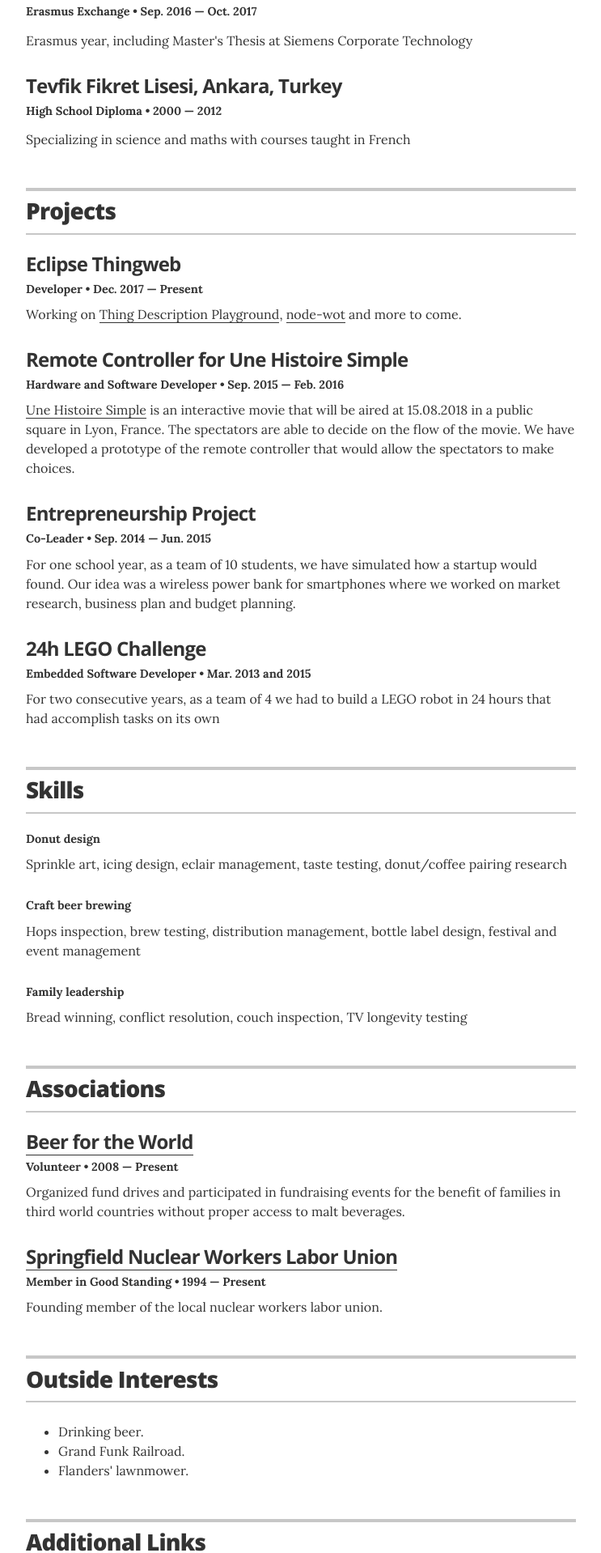
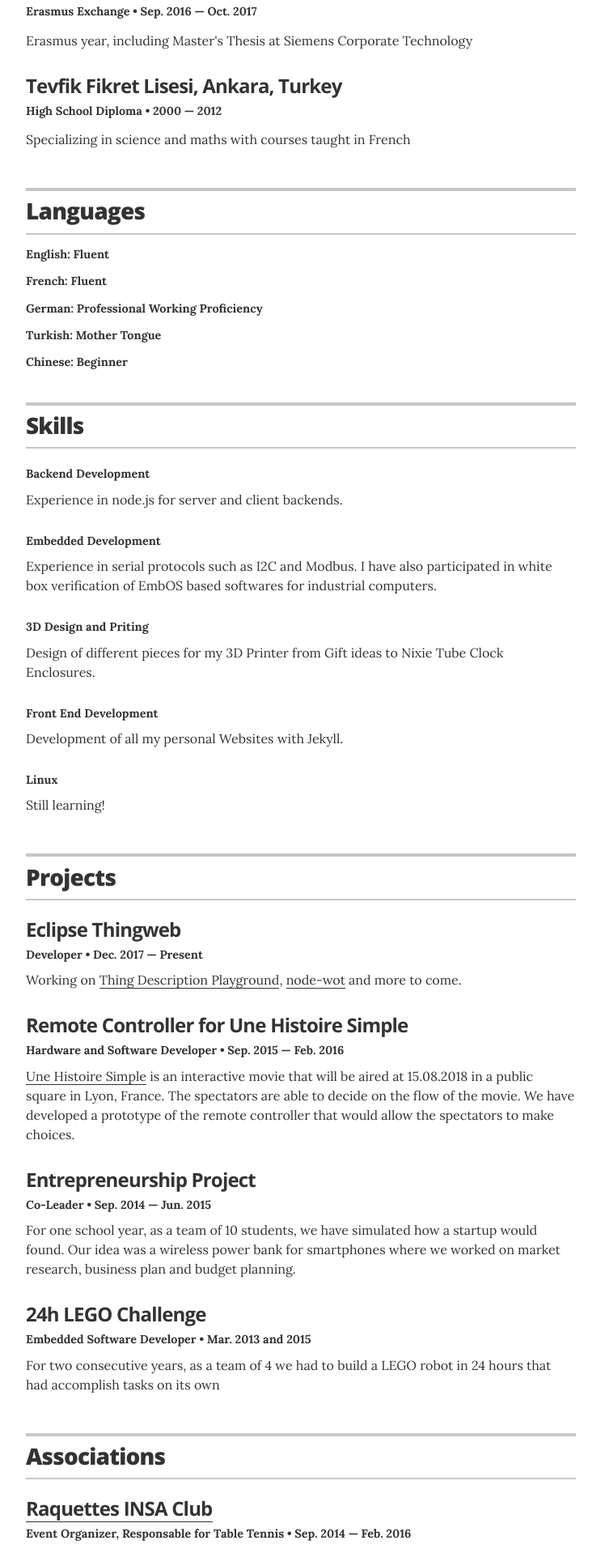
Before and after one commit to egekorkan/resume, a Jekyll site: the page built from index.html, in a window 1280 px wide. Shown: the part 2172-4090 px from the top of the page at 81% size, without its empty margins (268-1011 px from the left). Built offline with Jekyll 4.4.1, drawn with Linux system fonts in a browser that asks for light colours; some of the changed text lies outside the part shown.

Commit message:
update info on me

```diff
--- a/_config.yml
+++ b/_config.yml
@@ -29,9 +29,10 @@ resume_looking_for_work:        "yes"
 resume_section_experience:      true
 resume_section_education:       true
 resume_section_projects:        true
+resume_section_languages:       true
 resume_section_skills:          true
 resume_section_recognition:     false
-resume_section_links:           true
+resume_section_links:           false
 resume_section_associations:    true
 resume_section_interests:       true
 
--- a/_data/associations.yml
+++ b/_data/associations.yml
@@ -1,15 +1,15 @@
 # Associations
 # comment out the urls if you do not wish to display them
 
-- organization: Beer for the World
-  role: Volunteer
-  year: 2008 &mdash; Present
-  url: http://beerfortheworld.com
-  summary: Organized fund drives and participated in fundraising events for the benefit of families in third world countries without proper access to malt beverages.
+- organization: Raquettes INSA Club
+  role: Event Organizer, Responsable for Table Tennis
+  year: Sep. 2014 &mdash; Feb. 2016
+  url: https://www.facebook.com/RaquettesInsaClub/
+  summary: RIC is a student club for raquette sports. I organized the weekly table tennis trainings, tournaments and also our yearly big tournaments involving all the sports.
 
 
-- organization: Springfield Nuclear Workers Labor Union
-  role: Member in Good Standing
-  year: 1994 &mdash; Present
-  url: http://snwlu.org
-  summary: Founding member of the local nuclear workers labor union.
+- organization: Un Doua de Jazz
+  role: Volunteer
+  year: 2012
+  url: http://www.undouadejazz.com/
+  summary: Helped the organisation of Un Doua de Jazz, a week long jazz festival organized solely by students
--- a/_data/interests.yml
+++ b/_data/interests.yml
@@ -1,4 +1,6 @@
 # Interests
-- description: Drinking beer.
-- description: Grand Funk Railroad.
-- description: Flanders' lawnmower.
+- description: Balconing (Gardening in a balcony)
+- description: Yoga
+- description: Sailing
+- description: Cooking
+- description: Snowboarding
--- /dev/null
+++ b/_data/languages.yml
@@ -0,0 +1,16 @@
+# Languages
+
+- language: English
+  level: Fluent
+
+- language: French
+  level: Fluent
+
+- language: German
+  level: Professional Working Proficiency
+
+- language: Turkish
+  level: Mother Tongue
+
+- language: Chinese
+  level: Beginner
--- a/_data/skills.yml
+++ b/_data/skills.yml
@@ -1,12 +1,16 @@
 # Skills
-# Donut design
-- skill: Donut design
-  description: Sprinkle art, icing design, eclair management, taste testing, donut/coffee pairing research
 
-# Craft beer brewing
-- skill: Craft beer brewing
-  description: Hops inspection, brew testing, distribution management, bottle label design, festival and event management
+- skill: Backend Development
+  description: Experience in node.js for server and client backends.
 
-# Family leadership
-- skill: Family leadership
-  description: Bread winning, conflict resolution, couch inspection, TV longevity testing
+- skill: Embedded Development
+  description: Experience in serial protocols such as I2C and Modbus. I have also participated in white box verification of EmbOS based softwares for industrial computers.
+
+- skill: 3D Design and Priting
+  description: Design of different pieces for my 3D Printer from Gift ideas to Nixie Tube Clock Enclosures.
+
+- skill: Front End Development
+  description: Development of all my personal Websites with Jekyll.
+
+- skill: Linux
+  description: Still learning!
--- a/_layouts/resume.html
+++ b/_layouts/resume.html
@@ -95,6 +95,42 @@
       <!-- end Education -->
       {% endif %}
 
+      {% if site.resume_section_languages %}
+        <!-- begin Skills -->
+        <section class="content-section">
+
+          <header class="section-header">
+            <h2>Languages</h2>
+          </header>
+          {% for language in site.data.languages %}
+          <div class="resume-item">
+<h4 class="resume-language">{{ language.language }}: {{ language.level }}</p>
+ </h4>
+
+          </div>
+          {% endfor %}
+
+        </section>
+        <!-- end Skills -->
+      {% endif %}
+
+      {% if site.resume_section_skills %}
+      <!-- begin Skills -->
+      <section class="content-section">
+
+        <header class="section-header">
+          <h2>Skills</h2>
+        </header>
+        {% for skill in site.data.skills %}
+        <div class="resume-item">
+          <h4 class="resume-item-details">{{ skill.skill }}</h4>
+          <p class="resume-item-copy">{{ skill.description }}</p>
+        </div>
+        {% endfor %}
+
+      </section>
+      <!-- end Skills -->
+      {% endif %}
 
       {% if site.resume_section_projects %}
       <!-- begin Projects -->
@@ -114,24 +150,6 @@
 
       </section>
       <!-- end Projects -->
-      {% endif %}
-
-      {% if site.resume_section_skills %}
-      <!-- begin Skills -->
-      <section class="content-section">
-
-        <header class="section-header">
-          <h2>Skills</h2>
-        </header>
-        {% for skill in site.data.skills %}
-        <div class="resume-item">
-          <h4 class="resume-item-details">{{ skill.skill }}</h4>
-          <p class="resume-item-copy">{{ skill.description }}</p>
-        </div>
-        {% endfor %}
-
-      </section>
-      <!-- end Skills -->
       {% endif %}
 
       {% if site.resume_section_recognition %}
@@ -231,8 +249,9 @@
       {% endif %}
 
       <footer class="page-footer">
-        <p class="footer-line">Made by <a href="http://twitter.com/jglovier">@jglovier</a>. Fork me on <a href="https://github.com/jglovier/resume-template">GitHub</a>.</p>
-        <p class="footer-line">If this is your live resume, you can modify or remove this part. ;-)</p>
+<a href="egekorkan.com" class="back-button" itemprop="email">Back to homepage</a>
+        <!-- <p class="footer-line">Made by <a href="http://twitter.com/jglovier">@jglovier</a>. Fork me on <a href="https://github.com/jglovier/resume-template">GitHub</a>.</p>
+        <p class="footer-line">If this is your live resume, you can modify or remove this part. ;-)</p> -->
       </footer>
 
     </div>
--- a/_sass/_resume.scss
+++ b/_sass/_resume.scss
@@ -129,6 +129,28 @@
   &.not-looking { width: 400px; }
 }
 
+.back-button {
+  @include border-radius(3px);
+  background-color: #efefef;
+  text-decoration: none;
+  text-align: center;
+  display: block;
+  margin: 1.5rem auto;
+  width: 300px;
+  font-size: 1.375rem;
+  @include sans_light;
+  color: #333;
+  line-height: 55px;
+  @include transition(all .2s ease);
+  &:hover {
+    background-color: #333;
+    color: #fff;
+  }
+  &.not-looking {
+    width: 400px;
+  }
+}
+
 // resume content styles
 
 .content-section {
@@ -144,6 +166,15 @@
     line-height: 1;
   }
 
+  .resume-language {
+    font-size: 0.9rem;
+    margin: 0 0 .75rem;
+    line-height: 0.1;
+    margin-bottom: 0.1rem;
+    &.award-title {
+      font-size: 1.25rem;
+    }
+  }
   .resume-item-details {
     font-size: 0.9rem;
     margin: 0 0 .75rem;
```
Also changed, not shown: _includes/header.html (added, +15 -0 lines).
